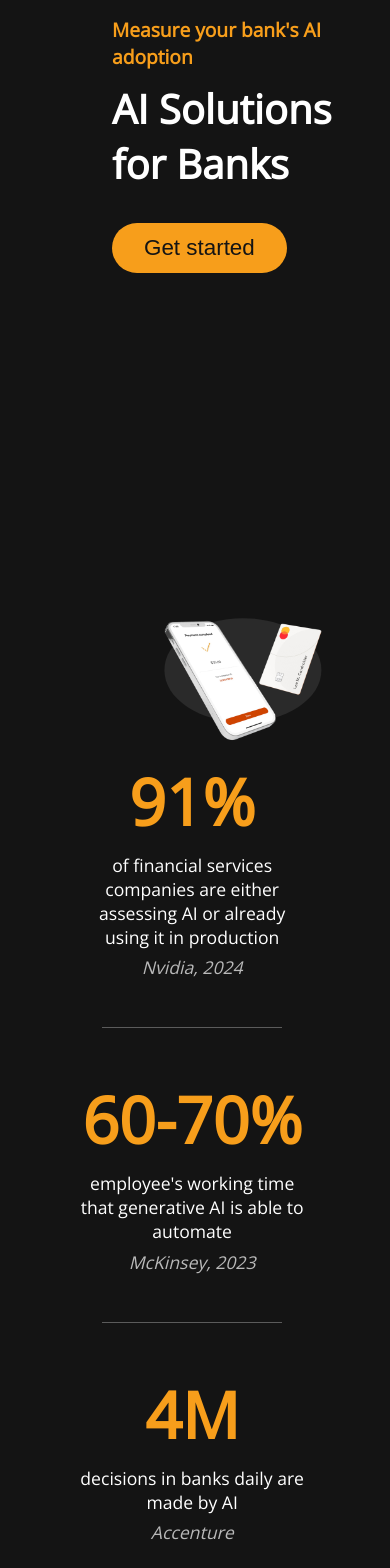
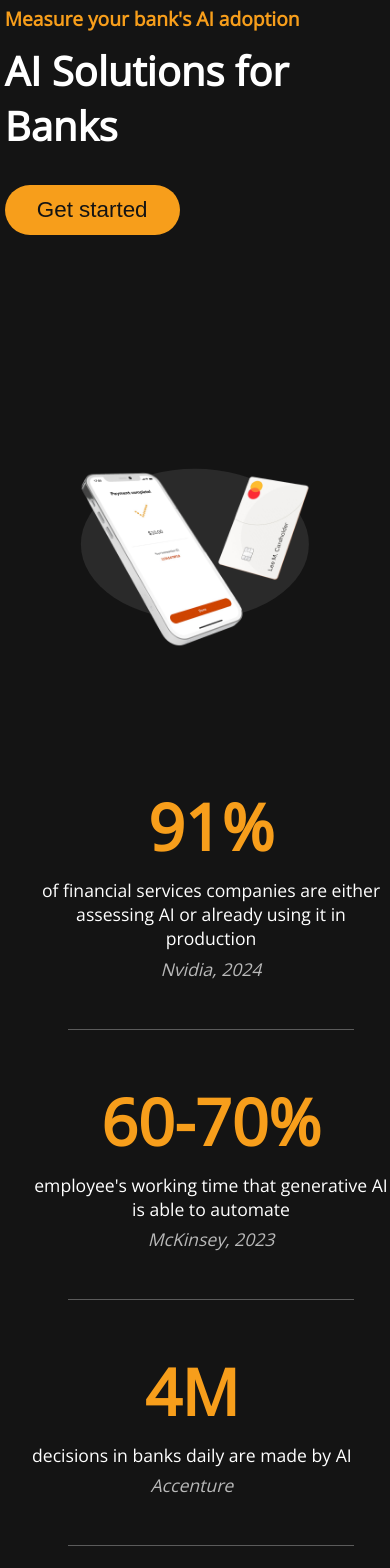
Before and after one commit to Nazym-MU/mastercard-project, a React (Create React App) app: page / in a window 390 px wide. Shown: the top 1568 px of the page. Built offline with nearby package versions, Linux system fonts and the light colour scheme.

Commit message:
Update  mobile CSS

```diff
--- a/src/App.css
+++ b/src/App.css
@@ -104,6 +104,7 @@
 @media (max-width: 768px) {
   .intro-section {
     flex-direction: column;
+    padding: 0.3rem;
   }
 
   .title {
@@ -112,6 +113,10 @@
 
   .subtitle {
     font-size: 1.2rem;
+  }
+  .right-content {
+    align-items: start;
+    margin-top: 0.3rem;
   }
 }
 
@@ -171,6 +176,21 @@
   margin: 0 1rem;
 }
 
+@media (max-width: 768px) {
+  .global-trend {
+    padding: 2rem;
+    padding-right: 0;
+  }
+  .statistics-row {
+    flex-direction: column;
+  }
+
+  .vertical-line {
+    width: 80%;
+    height: 1px;
+    margin: 1rem auto;
+  }
+}
 
 
 /* Table of Contents */
@@ -364,6 +384,10 @@
 
 
 @media (max-width: 768px) {
+  .use-cases {
+    padding-right: 0;
+  }
+
   .use-cases-content {
     flex-direction: column;
     height: auto;
@@ -464,6 +488,11 @@
 
 
 @media (max-width: 768px) {
+
+  .challenges {
+    padding-right: 0;
+  }
+
   .challenges-content {
     flex-direction: column;
   }
@@ -574,6 +603,11 @@
 }
 
 @media (max-width: 768px) {
+
+  .current-state {
+    padding-right: 0;
+  }
+
   .timeline-item {
     width: 100%;
   }
@@ -781,6 +815,11 @@
 }
 
 @media (max-width: 768px) {
+
+  .gap-analysis {
+    padding-right: 0;
+  }
+
   .content-wrapper {
     flex-direction: column;
   }
@@ -922,6 +961,11 @@
 }
 
 @media (max-width: 768px) {
+
+  .survey {
+    padding-right: 0;
+  }
+
   .charts-container {
     flex-direction: column;
     gap: 2rem;
@@ -1007,6 +1051,11 @@
 
 
 @media (max-width: 768px) {
+
+  .problem {
+    padding-right: 0;
+  }
+
   .problem-content {
     flex-direction: column;
   }
@@ -1081,10 +1130,21 @@
     padding-right: 0;
   }
 
+  .plan h2 {
+    font-size: 2rem;
+    margin-bottom: 0.6rem;
+  }
+
+  .plan p {
+    font-size: 1rem;
+    line-height: 1.3;
+  }
+
   .plan-column {
     border-left: none;
     border-bottom: 1px solid rgba(255, 255, 255, 0.2);
     height: auto;
+    padding: 0.2rem;
   }
 
   .plan-column.middle,
@@ -1213,6 +1273,10 @@
 
 
 @media (max-width: 1024px) {
+  .interview {
+    padding-right: 0;
+  }
+
   .interview-content {
     flex-direction: column;
   }
@@ -1259,6 +1323,9 @@
 }
 
 @media (max-width: 768px) {
+  .prototype h2 {
+    font-size: 2rem;
+  }
   .coming-soon-container {
     font-size: 1.5rem;
   }
```
